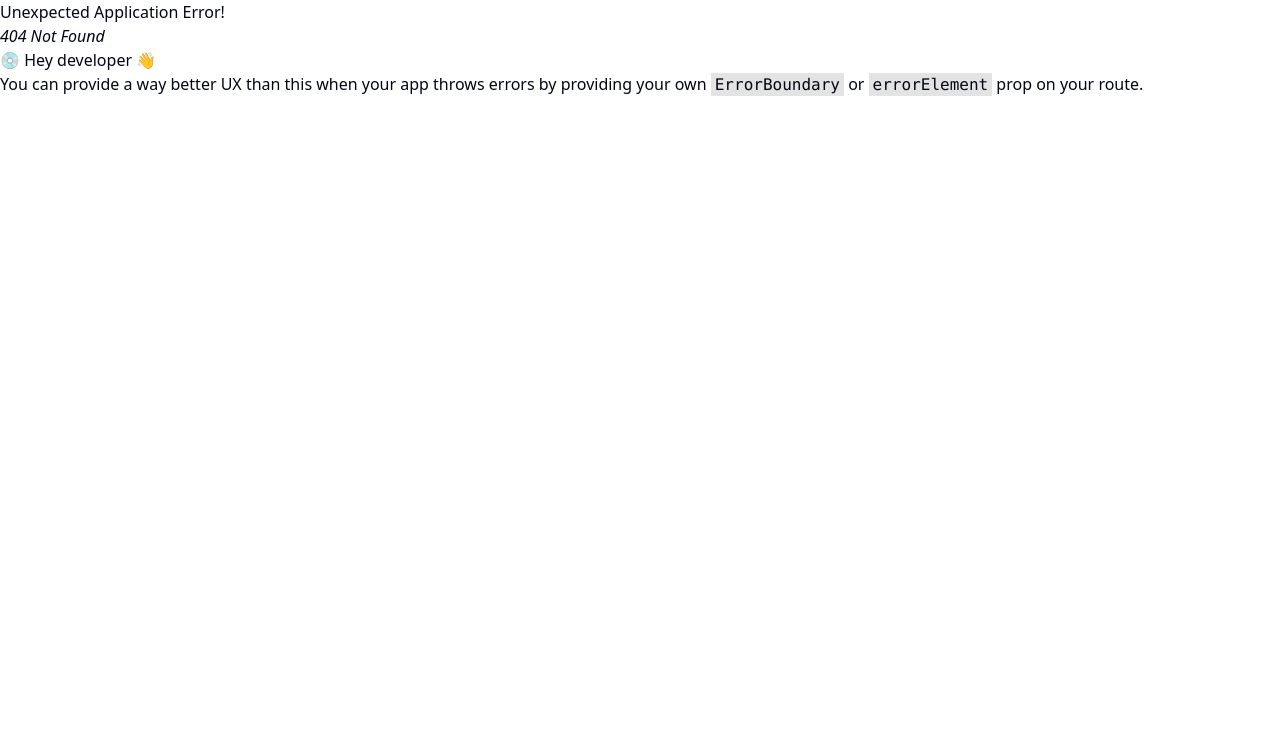
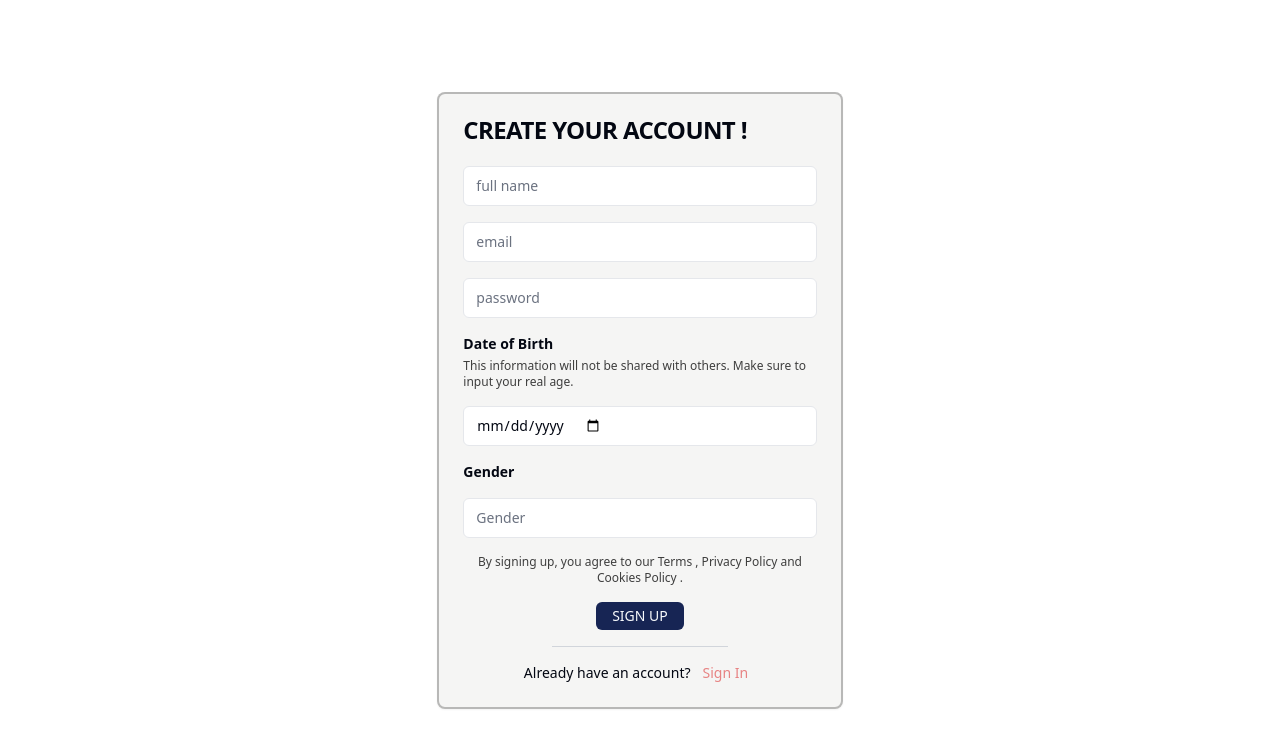
Before and after one commit to dotarsojat69/social-media-app, a React (Vite) app: page /landing-page/register in a window 1280 px wide. Before the commit this address had no page. Shown: the top 748 px of the page. Built offline with nearby package versions, Linux system fonts and the light colour scheme.

Commit message:
feat: adding register page and login page

```diff
--- a/src/components/landing-page-modal.tsx
+++ b/src/components/landing-page-modal.tsx
@@ -10,12 +10,14 @@ const Modal = ({ children, show, onClose }: Props) => {
   const modalRef = useRef<HTMLDivElement>(null);
 
   useEffect(() => {
+
     const handleClickOutside = (event: MouseEvent) => {
       if (
         modalRef.current &&
         !modalRef.current.contains(event.target as Node)
       ) {
         onClose();
+        console.log("Clicked outside the modal");
       }
     };
 
--- a/src/pages/landing-page/index.tsx
+++ b/src/pages/landing-page/index.tsx
@@ -60,8 +60,9 @@ const Index = () => {
                   className=" text-blue-900 hover:text-white hover:no-underline hover:bg-rose  h-5 py-0 px-2"
                   variant="link"
                   onClick={() => setShowModal(true)}
+                  asChild
                 >
-                  Sign Up
+                  <Link to="/landing-page/register">Sign Up</Link>
                 </Button>
               </div>
             </form>
--- /dev/null
+++ b/src/pages/landing-page/login.tsx
@@ -0,0 +1,43 @@
+import { Link } from "react-router-dom";
+
+import { Button } from "@/components/ui/button";
+import { Input } from "@/components/ui/input";
+import { Card, CardHeader, CardTitle, CardContent } from "@/components/ui/card";
+
+const Login = () => {
+  return (
+    <div className="container w-full h-screen flex justify-center items-center ">
+      <Card className="w-3/12 bg-stone-100 border-2 border-black/25">
+        <CardHeader>
+          <CardTitle className="uppercase">Sign In</CardTitle>
+        </CardHeader>
+        <CardContent>
+          <form className="flex flex-col space-y-4 justify-center items-center">
+            <Input placeholder="username" type="email" />
+            <Input placeholder="password" type="password" />
+            <Button
+              className="text-sm uppercase bg-rose hover:bg-blue-950 h-7 w-max"
+              type="submit"
+              asChild
+            >
+              <Link to="/">Sign In</Link>
+            </Button>
+            <hr className="w-1/2 h-px bg-gray-300 border-0" />
+            <div className="flex flex-row text-sm gap-1 justify-center">
+              <p className="font-light ">Don't have an account?</p>
+              <Button
+                className=" text-blue-900 hover:text-white hover:no-underline hover:bg-rose  h-5 py-0 px-2"
+                variant="link"
+                asChild
+              >
+                <Link to="/landing-page/register">Sign Up</Link>
+              </Button>
+            </div>
+          </form>
+        </CardContent>
+      </Card>
+    </div>
+  );
+};
+
+export default Login;
--- a/src/pages/landing-page/register.tsx
+++ b/src/pages/landing-page/register.tsx
@@ -0,0 +1,58 @@
+import { Link } from "react-router-dom";
+
+import { Button } from "@/components/ui/button";
+import { Input } from "@/components/ui/input";
+import { Card, CardHeader, CardTitle, CardContent } from "@/components/ui/card";
+
+const Register = () => {
+  return (
+    <div className="container w-full h-screen flex justify-center items-center ">
+      <Card className="w-4/12 bg-stone-100 border-2 border-black/25">
+        <CardHeader>
+          <CardTitle className="uppercase">create your account !</CardTitle>
+        </CardHeader>
+        <CardContent>
+          <form className="flex flex-col space-y-4 justify-center items-center">
+            <Input placeholder="full name" type="email" />
+            <Input placeholder="email" type="email" />
+            <Input placeholder="password" type="password" />
+            <div className="flex flex-col text-sm gap-1 justify-center">
+              <p className="font-bold ">Date of Birth</p>
+              <p className="font-thin text-xs text-black/75">
+                This information will not be shared with others. Make sure to
+                input your real age.
+              </p>
+            </div>
+            <Input placeholder="date" type="date" />
+            <p className="font-bold text-sm self-start">Gender</p>
+            <Input placeholder="Gender" type="gender" />
+            <p className="font-thin text-xs text-center text-black/75">
+              By signing up, you agree to our Terms , Privacy Policy and Cookies
+              Policy .
+            </p>
+            <Button
+              className="text-sm uppercase  bg-blue-950 hover:bg-rose h-7 w-max"
+              type="submit"
+              asChild
+            >
+              <Link to="/">Sign Up</Link>
+            </Button>
+            <hr className="w-1/2 h-px bg-gray-300 border-0" />
+            <div className="flex flex-row text-sm gap-1 justify-center">
+              <p className="font-light ">Already have an account?</p>
+              <Button
+                className=" text-rose hover:text-white hover:no-underline hover:bg-blue-950  h-5 py-0 px-2"
+                variant="link"
+                asChild
+              >
+                <Link to="/landing-page/login">Sign In</Link>
+              </Button>
+            </div>
+          </form>
+        </CardContent>
+      </Card>
+    </div>
+  );
+};
+
+export default Register;
```
Also changed, not shown: src/routes/index.tsx (+10 -0 lines).
